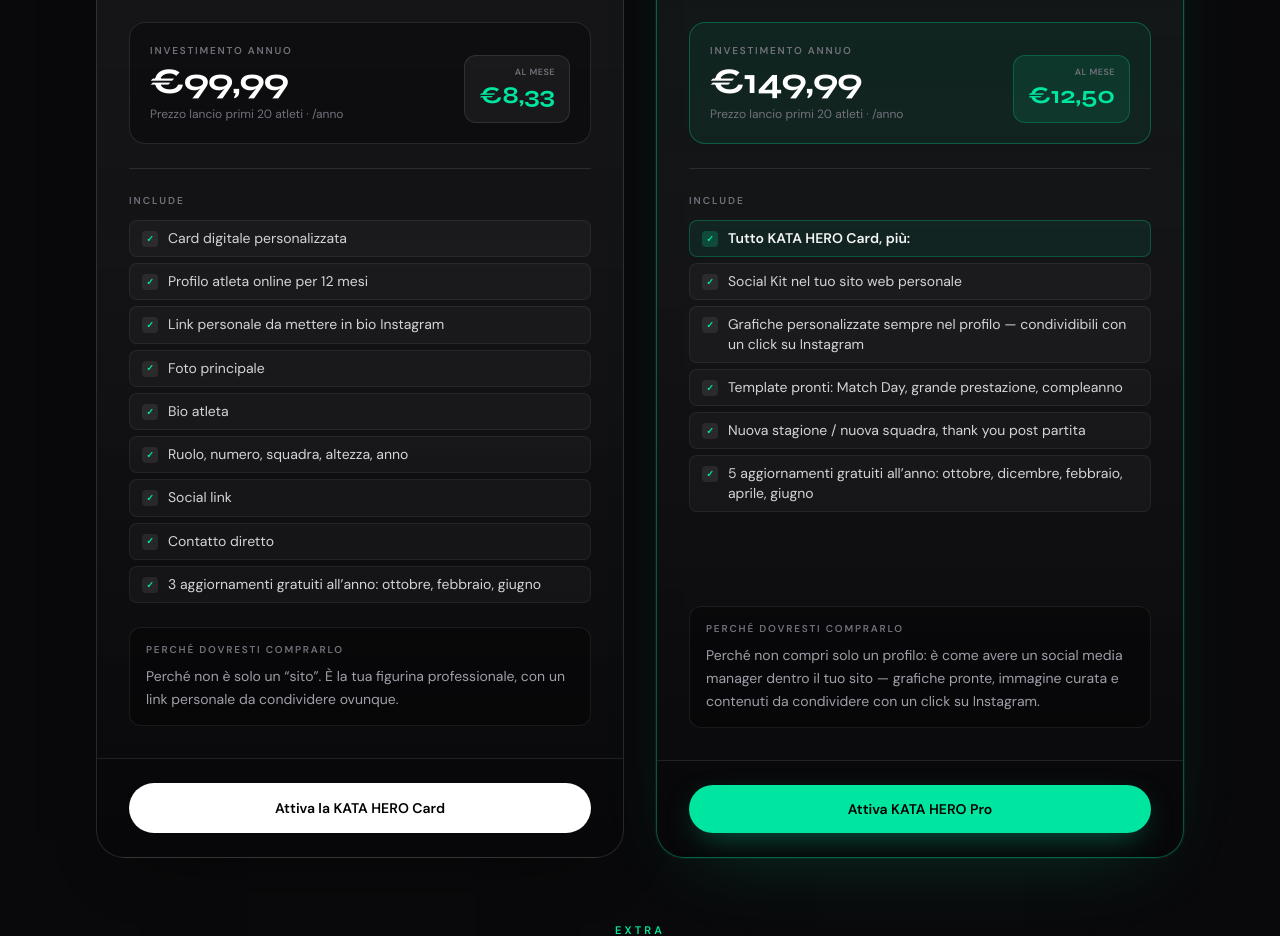
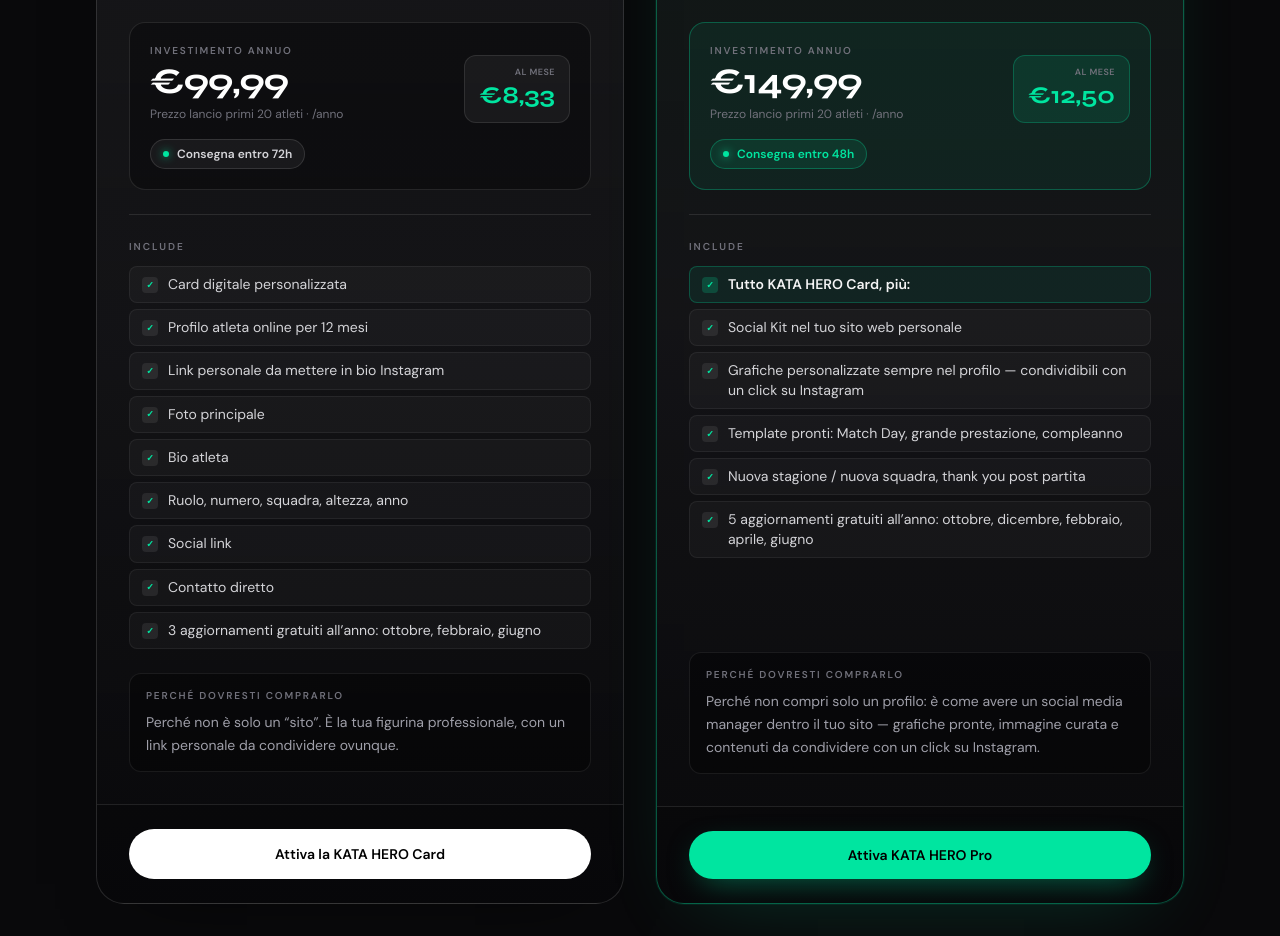
Before and after one commit to Salvo934/katahero, a Next.js app: page / in a window 1280 px wide. Shown: the part 5160-6096 px from the top of the page. Built offline with nearby package versions, Linux system fonts and the light colour scheme; no server answers.

Commit message:
aggiornamento

```diff
--- a/src/components/site/Packages.tsx
+++ b/src/components/site/Packages.tsx
@@ -21,6 +21,7 @@ type Plan = {
   pricing: {
     launch: string;
     launchNote: string;
+    delivery: string;
   };
   whyBuyTitle: string;
   whyBuy: string;
@@ -44,6 +45,7 @@ const plans: Plan[] = [
     pricing: {
       launch: "€99,99",
       launchNote: "Prezzo lancio primi 20 atleti · /anno",
+      delivery: "Consegna entro 72h",
     },
     whyBuyTitle: "Perché dovresti comprarlo",
     whyBuy:
@@ -77,6 +79,7 @@ const plans: Plan[] = [
     pricing: {
       launch: "€149,99",
       launchNote: "Prezzo lancio primi 20 atleti · /anno",
+      delivery: "Consegna entro 48h",
     },
     whyBuyTitle: "Perché dovresti comprarlo",
     whyBuy:
@@ -210,6 +213,16 @@ function PlanCard({ plan }: { plan: Plan }) {
               <p className="font-display text-xl font-bold text-accent sm:text-2xl">€{monthlyLaunch}</p>
             </div>
           </div>
+          <p
+            className={`mt-4 inline-flex items-center gap-2 rounded-full border px-3 py-1.5 text-xs font-semibold ${
+              isPro
+                ? "border-accent/30 bg-accent/10 text-accent"
+                : "border-white/12 bg-white/5 text-zinc-300"
+            }`}
+          >
+            <span className="size-1.5 shrink-0 rounded-full bg-accent shadow-[0_0_8px_rgba(0,229,160,0.8)]" aria-hidden />
+            {plan.pricing.delivery}
+          </p>
         </div>
 
         <div className="mt-6 flex flex-1 flex-col border-t border-white/10 pt-6">
```
